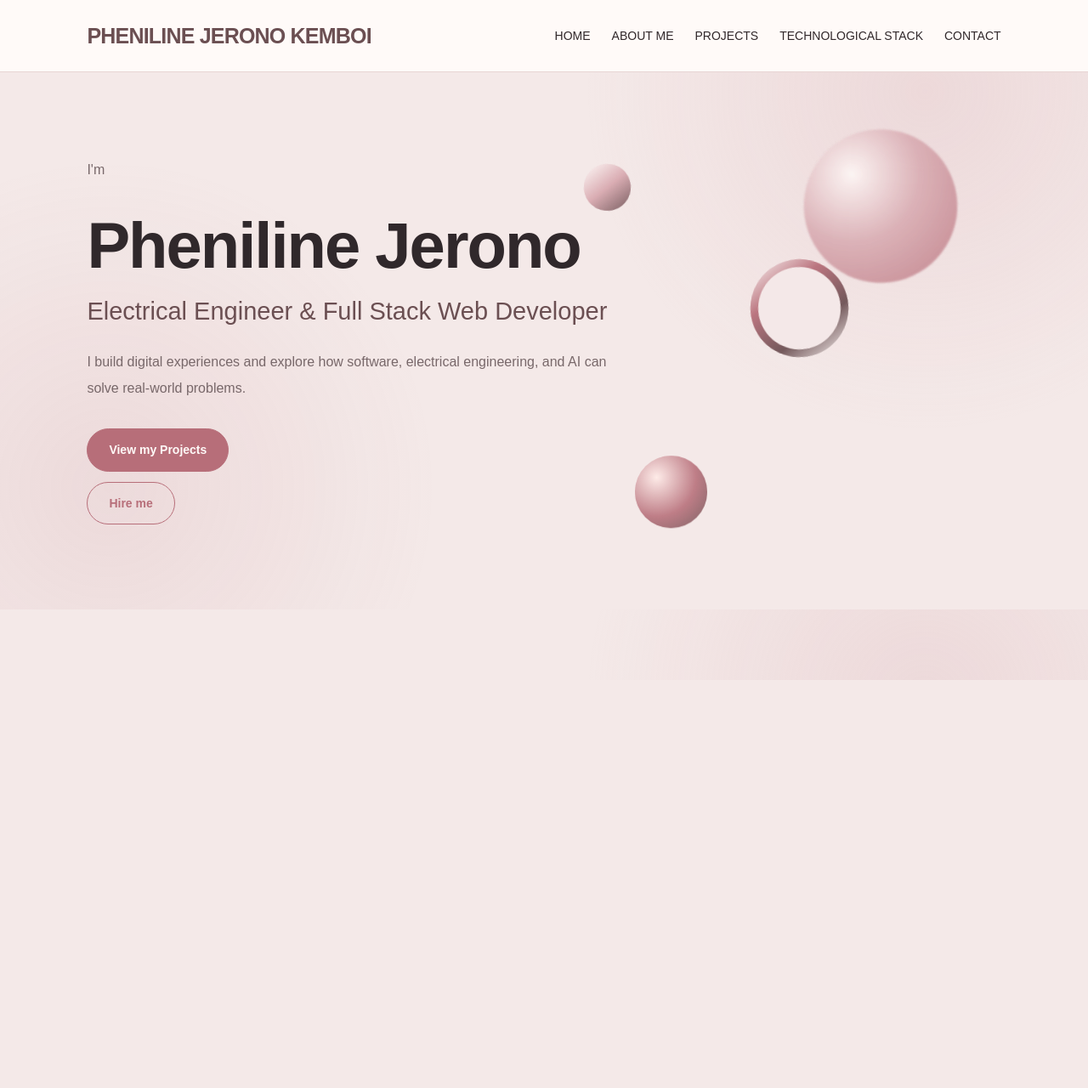
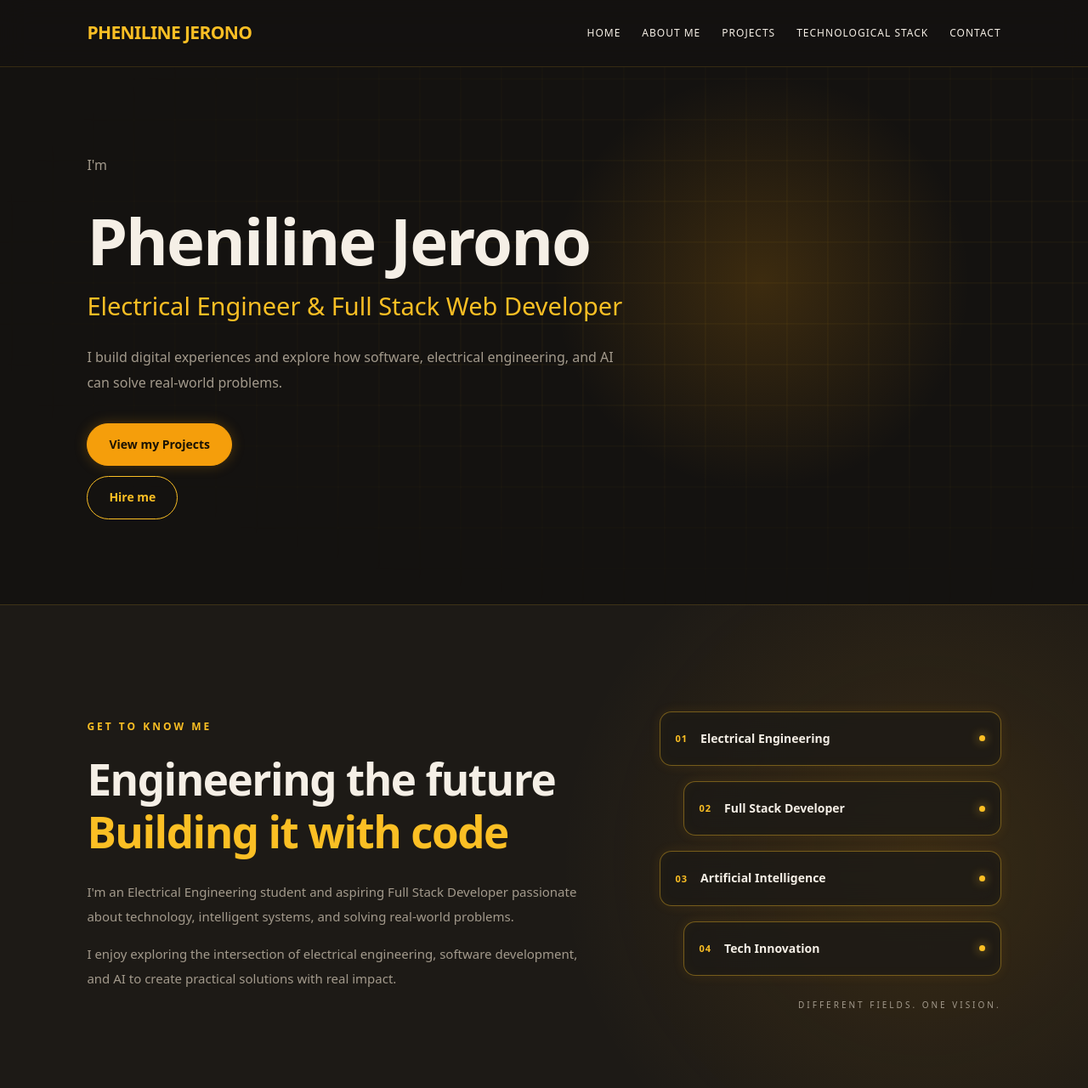
Before and after one commit to Pheniline/Pheniline-s-Portfolio, a React (Vite) app in the folder frontend/portfolio/: page / in a window 1280 px wide. Shown: the top 1280 px of the page at 85% size. Before the commit the page ends 800 px from the top, so only its background shows below. Built offline with nearby package versions, Linux system fonts and the light colour scheme.

Commit message:
Portfolio

```diff
--- a/frontend/portfolio/src/About.jsx
+++ b/frontend/portfolio/src/About.jsx
@@ -1,32 +1,52 @@
-import "./App.css";
 function About() {
   return (
     <section id="about" className="about-section">
-      <p className="about-label">.1 GET TO KNOW ME</p>
+      <div className="about-content reveal">
+        <p className="about-label">GET TO KNOW ME</p>
 
         <h2>
           Engineering the future
-        <br>
           <span>Building it with code</span>
-        </br>
         </h2>
 
         <p className="about-description">
-        I'm an Electrical Engineering student and aspiring Full Stack Developer
-        passionate about technology, intelligent systems, and solving real-world
-        problems.
+          I'm an Electrical Engineering student and aspiring Full Stack
+          Developer passionate about technology, intelligent systems, and
+          solving real-world problems.
         </p>
 
         <p className="about-description">
           I enjoy exploring the intersection of electrical engineering, software
           development, and AI to create practical solutions with real impact.
         </p>
+      </div>
 
-      <div className="about-tags">
+      <div className="about-tags reveal">
+        <div className="neon-tag tag-one">
+          <span className="tag-number">01</span>
           <span>Electrical Engineering</span>
-        <span>Full Stack Development</span>
-        <span>AI Enthusiast</span>
-        <span>Innovation</span>
+          <span className="tag-dot"></span>
+        </div>
+
+        <div className="neon-tag tag-two">
+          <span className="tag-number">02</span>
+          <span>Full Stack Developer</span>
+          <span className="tag-dot"></span>
+        </div>
+
+        <div className="neon-tag tag-three">
+          <span className="tag-number">03</span>
+          <span>Artificial Intelligence</span>
+          <span className="tag-dot"></span>
+        </div>
+
+        <div className="neon-tag tag-four">
+          <span className="tag-number">04</span>
+          <span>Tech Innovation</span>
+          <span className="tag-dot"></span>
+        </div>
+
+        <p className="tags-caption">DIFFERENT FIELDS. ONE VISION.</p>
       </div>
     </section>
   );
--- a/frontend/portfolio/src/App.css
+++ b/frontend/portfolio/src/App.css
@@ -1,55 +1,68 @@
+/* ========================================
+   PORTFOLIO THEME: WARM DARK
+   Charcoal • Amber • Gold
+======================================== */
+
+/* 0. THEME VARIABLES (edit only this block to re-theme) */
+
 :root {
-  /* Brand colors */
-  --color-background: #f4e9e8;
-  --color-surface: #fffaf8;
-  --color-pink: #d6a6ad;
-  --color-pink-dark: #b76e79;
-  --color-mocha: #6b4f52;
-  --color-text: #30282b;
-  --color-muted: #78686a;
-  --color-border: #e7d5d4;
+  --color-bg: #141210;
+  --color-surface: #1d1a16;
+  --color-border: rgba(251, 191, 36, 0.15);
+  --color-text: #f5efe6;
+  --color-muted: #a39a8c;
+  --color-primary: #f59e0b;
+  --color-accent: #fbbf24;
+  --color-on-primary: #1a1204;
 
-  /* Reusable design details */
-  --radius-card: 16px;
+  --primary-rgb: 245, 158, 11;
+  --accent-rgb: 251, 191, 36;
+  --bg-rgb: 20, 18, 16;
+  --surface-rgb: 29, 26, 22;
+
   --radius-button: 999px;
-  --shadow-soft: 0 8px 30px rgba(107, 79, 82, 0.08);
 }
 
+/* 1. BASE / RESET */
+
 * {
+  box-sizing: border-box;
   margin: 0;
   padding: 0;
-  box-sizing: border-box;
 }
 
 html {
   scroll-behavior: smooth;
+  scroll-padding-top: 80px;
 }
 
 body {
-  background-color: var(--color-background);
+  background: var(--color-bg);
   color: var(--color-text);
-  font-family: Arial, sans-serif;
+  font-family:
+    system-ui,
+    -apple-system,
+    "Segoe UI",
+    Roboto,
+    sans-serif;
   line-height: 1.6;
+  -webkit-font-smoothing: antialiased;
 }
 
-a {
-  color: inherit;
-}
+/* 2. NAVIGATION */
 
-button,
-a {
-  -webkit-tap-highlight-color: transparent;
-}
-
-/* NAVIGATION */
 nav {
   display: flex;
   justify-content: space-between;
   align-items: center;
   gap: 24px;
   padding: 22px 8%;
-  background-color: var(--color-surface);
+  position: sticky;
+  top: 0;
+  z-index: 10;
+  background: rgba(var(--bg-rgb), 0.88);
   border-bottom: 1px solid var(--color-border);
+  backdrop-filter: blur(16px);
 }
 
 nav a {
@@ -59,10 +72,10 @@ nav a {
 }
 
 nav > a {
-  color: var(--color-mocha);
-  font-size: 25px;
-  font-weight: 700;
-  letter-spacing: -0.8px;
+  color: var(--color-accent);
+  font-size: 21px;
+  font-weight: 800;
+  letter-spacing: -0.6px;
 }
 
 nav div {
@@ -73,14 +86,16 @@ nav div {
 }
 
 nav div a {
-  font-size: 14px;
+  font-size: 12px;
+  letter-spacing: 1px;
 }
 
 nav div a:hover {
-  color: var(--color-pink-dark);
+  color: var(--color-accent);
 }
 
-/* HERO SECTION */
+/* 3. HERO SECTION */
+
 #home {
   min-height: 78vh;
   padding: 100px 8%;
@@ -88,20 +103,30 @@ nav div a:hover {
   flex-direction: column;
   align-items: flex-start;
   justify-content: center;
+  position: relative;
+  overflow: hidden;
+  isolation: isolate;
+}
+
+#home > * {
+  position: relative;
+  z-index: 1;
 }
 
 #home h1 {
   max-width: 900px;
   margin: 12px 0;
+  color: var(--color-text);
   font-size: clamp(42px, 7vw, 76px);
+  font-weight: 800;
   line-height: 1.1;
   letter-spacing: -2px;
-  color: var(--color-text);
 }
 
 #home h2 {
+  min-height: 1.4em; /* stops layout jumping while typing */
   margin-bottom: 22px;
-  color: var(--color-mocha);
+  color: var(--color-accent);
   font-size: clamp(20px, 3vw, 29px);
   font-weight: 500;
 }
@@ -113,39 +138,255 @@ nav div a:hover {
   line-height: 1.9;
 }
 
-/* HERO LINKS / BUTTONS */
+/* 4. HERO BACKGROUND: CIRCUIT GRID */
+
+#home::before {
+  content: "";
+  position: absolute;
+  inset: 0;
+  z-index: -2;
+  background-image:
+    linear-gradient(rgba(var(--accent-rgb), 0.07) 1px, transparent 1px),
+    linear-gradient(90deg, rgba(var(--accent-rgb), 0.07) 1px, transparent 1px);
+  background-size: 48px 48px;
+  mask-image: radial-gradient(ellipse at 70% 40%, #000 20%, transparent 75%);
+  -webkit-mask-image: radial-gradient(
+    ellipse at 70% 40%,
+    #000 20%,
+    transparent 75%
+  );
+  animation: grid-drift 20s linear infinite;
+}
+
+@keyframes grid-drift {
+  to {
+    background-position: 48px 48px;
+  }
+}
+
+/* 5. HERO BACKGROUND: CURSOR SPOTLIGHT */
+
+#home::after {
+  content: "";
+  position: absolute;
+  inset: 0;
+  z-index: -1;
+  pointer-events: none;
+  background: radial-gradient(
+    350px circle at var(--mx, 70%) var(--my, 40%),
+    rgba(var(--primary-rgb), 0.18),
+    transparent 70%
+  );
+}
+
+/* 6. TYPING CURSOR */
+
+.typing::after {
+  content: "|";
+  margin-left: 4px;
+  color: var(--color-accent);
+  animation: blink 1s steps(1) infinite;
+}
+
+@keyframes blink {
+  50% {
+    opacity: 0;
+  }
+}
+
+/* 7. HERO BUTTONS */
+
 #home > a {
   display: inline-flex;
   align-items: center;
   justify-content: center;
   margin: 12px 12px 0 0;
   padding: 13px 25px;
-  border: 1px solid var(--color-pink-dark);
+
+  border: 1px solid var(--color-accent);
   border-radius: var(--radius-button);
-  color: var(--color-pink-dark);
+
+  color: var(--color-accent);
   text-decoration: none;
   font-size: 14px;
   font-weight: 600;
+
   transition:
     background-color 0.25s ease,
     color 0.25s ease,
-    transform 0.25s ease;
+    transform 0.25s ease,
+    box-shadow 0.25s ease;
 }
 
 #home > a:first-of-type {
-  background-color: var(--color-pink-dark);
-  color: var(--color-surface);
+  background: var(--color-primary);
+  border-color: var(--color-primary);
+  color: var(--color-on-primary);
+  box-shadow: 0 0 15px rgba(var(--primary-rgb), 0.25);
 }
 
 #home > a:hover {
-  background-color: var(--color-mocha);
-  border-color: var(--color-mocha);
-  color: var(--color-surface);
-  transform: translateY(-2px);
+  background: var(--color-accent);
+  border-color: var(--color-accent);
+  color: var(--color-on-primary);
+  transform: translateY(-3px);
+  box-shadow:
+    0 0 12px rgba(var(--accent-rgb), 0.25),
+    0 0 28px rgba(var(--primary-rgb), 0.18);
 }
 
-/* SMALL SCREEN SUPPORT */
-@media (max-width: 700px) {
+/* 8. SCROLL REVEAL */
+
+.reveal {
+  opacity: 0;
+  transform: translateY(30px);
+  transition:
+    opacity 0.8s ease,
+    transform 0.8s ease;
+}
+
+.reveal.visible {
+  opacity: 1;
+  transform: none;
+}
+
+/* 9. ABOUT SECTION */
+
+.about-section {
+  display: grid;
+  grid-template-columns: 1.2fr 0.8fr;
+  align-items: center;
+  gap: 70px;
+
+  padding: 100px 8%;
+  position: relative;
+  overflow: hidden;
+
+  background:
+    radial-gradient(
+      circle at 85% 50%,
+      rgba(var(--primary-rgb), 0.12),
+      transparent 38%
+    ),
+    var(--color-surface);
+
+  border-top: 1px solid var(--color-border);
+}
+
+.about-content {
+  position: relative;
+  z-index: 1;
+}
+
+.about-label {
+  margin-bottom: 22px;
+  color: var(--color-accent);
+  font-size: 12px;
+  font-weight: 700;
+  letter-spacing: 3px;
+}
+
+.about-section h2 {
+  max-width: 800px;
+  margin-bottom: 26px;
+  color: var(--color-text);
+  font-size: clamp(32px, 4vw, 52px);
+  line-height: 1.2;
+  letter-spacing: -1.5px;
+}
+
+.about-section h2 span {
+  display: block;
+  color: var(--color-accent);
+}
+
+.about-description {
+  max-width: 600px;
+  margin-bottom: 16px;
+  color: var(--color-muted);
+  font-size: 15px;
+  line-height: 1.9;
+}
+
+/* 10. ABOUT PANELS */
+
+.about-tags {
+  display: flex;
+  flex-direction: column;
+  align-items: stretch;
+  gap: 18px;
+  position: relative;
+  padding: 25px 0;
+}
+
+.neon-tag {
+  display: flex;
+  align-items: center;
+  gap: 15px;
+  padding: 20px 18px;
+  position: relative;
+
+  border: 1px solid rgba(var(--accent-rgb), 0.4);
+  border-radius: 14px;
+
+  background: rgba(var(--surface-rgb), 0.82);
+  color: var(--color-text);
+  font-size: 14px;
+  font-weight: 600;
+
+  box-shadow:
+    0 0 14px rgba(var(--primary-rgb), 0.1),
+    inset 0 0 15px rgba(var(--accent-rgb), 0.035);
+
+  backdrop-filter: blur(12px);
+
+  transition:
+    transform 0.3s ease,
+    box-shadow 0.3s ease,
+    border-color 0.3s ease;
+}
+
+.tag-two,
+.tag-four {
+  margin-left: 28px;
+}
+
+.neon-tag:hover {
+  transform: translateY(-5px) scale(1.02);
+  border-color: var(--color-accent);
+  box-shadow:
+    0 0 10px rgba(var(--accent-rgb), 0.3),
+    0 0 28px rgba(var(--primary-rgb), 0.22),
+    inset 0 0 18px rgba(var(--accent-rgb), 0.08);
+}
+
+.tag-number {
+  color: var(--color-accent);
+  font-size: 11px;
+  letter-spacing: 1px;
+}
+
+.tag-dot {
+  width: 7px;
+  height: 7px;
+  margin-left: auto;
+  flex-shrink: 0;
+  border-radius: 50%;
+  background: var(--color-accent);
+  box-shadow: 0 0 12px rgba(var(--accent-rgb), 0.8);
+}
+
+.tags-caption {
+  margin-top: 8px;
+  color: var(--color-muted);
+  font-size: 10px;
+  letter-spacing: 3px;
+  text-align: right;
+}
+
+/* 11. RESPONSIVE */
+
+@media (max-width: 800px) {
   nav {
     align-items: flex-start;
     flex-direction: column;
@@ -163,150 +404,45 @@ nav div a:hover {
 
   #home h1 {
     letter-spacing: -1px;
+    overflow-wrap: anywhere;
+  }
+
+  .about-section {
+    grid-template-columns: 1fr;
+    gap: 35px;
+    padding: 75px 6%;
+  }
+
+  .about-tags {
+    max-width: 500px;
+    width: 100%;
+  }
+
+  .tag-two,
+  .tag-four {
+    margin-left: 15px;
   }
 }
 
-/* CYBER BADDIE: FLOATING SHAPES */
+/* 12. ACCESSIBILITY */
 
-#home {
-  position: relative;
-  overflow: hidden;
-  isolation: isolate;
-}
-
-#home > *:not(.float-shapes) {
-  position: relative;
-  z-index: 1;
-}
-
-.float-shapes {
-  position: absolute;
-  inset: 0;
-  z-index: 0;
-  pointer-events: none;
-  overflow: hidden;
-}
-
-.orb {
-  position: absolute;
-  display: block;
-  border-radius: 50%;
-  animation: float 7s ease-in-out infinite;
-}
-
-/* Large soft rose orb */
-.orb-one {
-  width: 180px;
-  height: 180px;
-  top: 12%;
-  right: 12%;
-  background: radial-gradient(circle at 30% 30%, #fffaf8, #d6a6ad 45%, #b76e79);
-  opacity: 0.55;
-  filter: blur(1px);
-}
-
-/* Smaller mocha-toned orb */
-.orb-two {
-  width: 85px;
-  height: 85px;
-  right: 35%;
-  bottom: 15%;
-  background: radial-gradient(circle at 30% 30%, #ffebe8, #b76e79 55%, #6b4f52);
-  opacity: 0.65;
-  animation-delay: -2s;
-}
-
-/* Subtle translucent orb */
-.orb-three {
-  width: 55px;
-  height: 55px;
-  top: 20%;
-  right: 42%;
-  background: linear-gradient(135deg, #fffaf8, #d6a6ad, #6b4f52);
-  opacity: 0.7;
-  animation-delay: -4s;
-}
-
-/* Chrome-inspired ring */
-.chrome-ring {
-  position: absolute;
-  width: 115px;
-  height: 115px;
-  right: 22%;
-  top: 38%;
-  border: 9px solid transparent;
-  border-radius: 50%;
-  background:
-    linear-gradient(#f4e9e8, #f4e9e8) padding-box,
-    linear-gradient(135deg, #fffaf8, #b76e79, #6b4f52, #fffaf8) border-box;
-  opacity: 0.75;
-  animation: float 9s ease-in-out infinite reverse;
-}
-
-/* Movement */
-@keyframes float {
-  0%,
-  100% {
-    transform: translateY(0) rotate(0deg);
+@media (prefers-reduced-motion: reduce) {
+  html {
+    scroll-behavior: auto;
   }
 
-  50% {
-    transform: translateY(-22px) rotate(8deg);
+  #home::before,
+  .typing::after {
+    animation: none;
+  }
+
+  .reveal {
+    opacity: 1;
+    transform: none;
+    transition: none;
+  }
+
+  .neon-tag {
+    transition: none;
   }
 }
-
-/* Keep the effects subtle on phones */
-@media (max-width: 700px) {
-  .orb-one {
-    width: 110px;
-    height: 110px;
-    right: 5%;
-    top: 8%;
-  }
-
-  .orb-two {
-    width: 55px;
-    height: 55px;
-    right: 8%;
-    bottom: 10%;
-  }
-
-  .orb-three {
-    width: 35px;
-    height: 35px;
-    right: 35%;
-  }
-
-  .chrome-ring {
-    width: 65px;
-    height: 65px;
-    right: 8%;
-    top: 42%;
-    border-width: 6px;
-  }
-}
-
-@media (prefers-reduced-motion: reduce) {
-  .orb,
-  .chrome-ring {
-    animation: none;
-  }
-}
-body {
-  background-color: var(--color-background);
-  background-image:
-    radial-gradient(
-      circle at 85% 15%,
-      rgba(214, 166, 173, 0.24),
-      transparent 32%
-    ),
-    radial-gradient(
-      circle at 10% 80%,
-      rgba(183, 110, 121, 0.12),
-      transparent 30%
-    );
-
-  color: var(--color-text);
-  font-family: Arial, sans-serif;
-  line-height: 1.6;
-}
--- a/frontend/portfolio/src/App.jsx
+++ b/frontend/portfolio/src/App.jsx
@@ -1,7 +1,15 @@
 import Home from "./Home";
 import About from "./About";
+import useReveal from "./useReveal";
 
 function App() {
-  return <Home />;
+  useReveal();
+
+  return (
+    <main>
+      <Home />
+      <About />
+    </main>
+  );
 }
 export default App;
--- a/frontend/portfolio/src/Home.jsx
+++ b/frontend/portfolio/src/Home.jsx
@@ -1,42 +1,39 @@
-import "./App.css";
-function Home() {
+import useTyping from "./useTyping";
+
 const name = "Pheniline Jerono";
 const profession = "Electrical Engineer & Full Stack Web Developer";
-  /* The name & Profession variables */
+
+function Home() {
+  const typed = useTyping(profession, 55);
+
+  const handleMouseMove = (e) => {
+    const rect = e.currentTarget.getBoundingClientRect();
+    e.currentTarget.style.setProperty("--mx", `${e.clientX - rect.left}px`);
+    e.currentTarget.style.setProperty("--my", `${e.clientY - rect.top}px`);
+  };
 
   return (
-    <main>
+    <>
+      <header>
         <nav>
-        <a href="#home">PHENILINE JERONO KEMBOI</a>
-
+          <a href="#home">{name.toUpperCase()}</a>
           <div>
             <a href="#home">HOME</a>
             <a href="#about">ABOUT ME</a>
             <a href="#projects">PROJECTS</a>
             <a href="#skills">TECHNOLOGICAL STACK</a>
-          <a href="contact">CONTACT</a>
+            <a href="#contact">CONTACT</a>
           </div>
         </nav>
+      </header>
 
-      <section id="home">
-        <div className="float-shapes" aria-hidden="true">
-          <span className="orb orb-one"></span>
-          <span className="orb orb-two"></span>
-          <span className="orb orb-three"></span>
-          <span className="chrome-ring"></span>
-        </div>
-        <div className="float-shapes" aria-hidden="true">
-          <span className="orb orb-one"></span>
-          <span className="orb orb-two"></span>
-          <span className="orb orb-three"></span>
-          <span className="chrome-ring"></span>
-        </div>
-        <p>I'm </p>
+      <section id="home" onMouseMove={handleMouseMove}>
+        <p>I'm</p>
         <h1>{name}</h1>
-        <h2>{profession}</h2>
-
+        <h2 className="typing" aria-label={profession}>
+          {typed}
+        </h2>
         <p>
-          {" "}
           I build digital experiences and explore how software, electrical
           engineering, and AI can solve real-world problems.
         </p>
@@ -44,7 +41,7 @@ function Home() {
         <a href="#projects">View my Projects</a>
         <a href="#contact">Hire me</a>
       </section>
-    </main>
+    </>
   );
 }
 export default Home;
--- /dev/null
+++ b/frontend/portfolio/src/useReveal.js
@@ -0,0 +1,20 @@
+import { useEffect } from "react";
+
+export default function useReveal() {
+  useEffect(() => {
+    const els = document.querySelectorAll(".reveal");
+    const observer = new IntersectionObserver(
+      (entries) => {
+        entries.forEach((entry) => {
+          if (entry.isIntersecting) {
+            entry.target.classList.add("visible");
+            observer.unobserve(entry.target);
+          }
+        });
+      },
+      { threshold: 0.15 },
+    );
+    els.forEach((el) => observer.observe(el));
+    return () => observer.disconnect();
+  }, []);
+}
--- /dev/null
+++ b/frontend/portfolio/src/useTyping.js
@@ -0,0 +1,21 @@
+import { useEffect, useState } from "react";
+
+export default function useTyping(text, speed = 60) {
+  const reduceMotion = window.matchMedia(
+    "(prefers-reduced-motion: reduce)",
+  ).matches;
+  const [shown, setShown] = useState(reduceMotion ? text : "");
+
+  useEffect(() => {
+    if (reduceMotion) return;
+    let i = 0;
+    const id = setInterval(() => {
+      i++;
+      setShown(text.slice(0, i));
+      if (i >= text.length) clearInterval(id);
+    }, speed);
+    return () => clearInterval(id);
+  }, [text, speed, reduceMotion]);
+
+  return shown;
+}
```
Lines whose indentation alone changed are shown as unchanged.
